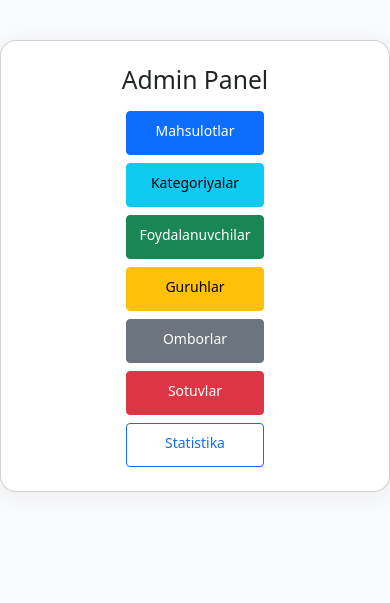
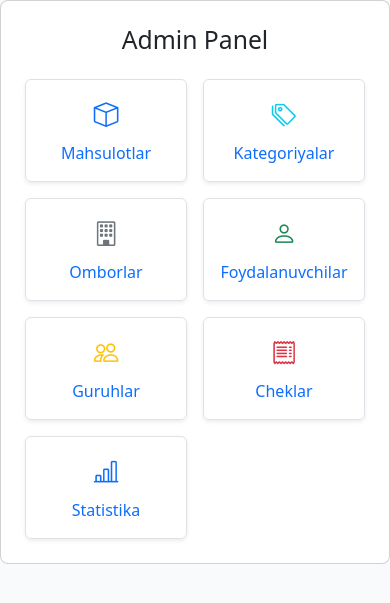
Before and after one commit to Abdullo200604/idealmarket, a Django app: page /management/ in a window 390 px wide. Shown: the part 113-716 px from the top of the page. Run offline with Django 5.2, Linux system fonts and the light colour scheme; the visitor is signed in with stand-in values (Sample User, id 1).

Commit message:
Improve responsive templates and admin menu

```diff
--- a/idealmarket/market/templates/base.html
+++ b/idealmarket/market/templates/base.html
@@ -5,7 +5,8 @@
     <title>{% block title %}Ideal Market{% endblock %}</title>
     <meta name="viewport" content="width=device-width, initial-scale=1">
     <link href="https://cdn.jsdelivr.net/npm/bootstrap@5.3.3/dist/css/bootstrap.min.css" rel="stylesheet">
-    {% block head %}{% endblock %}
+    <link href="https://cdn.jsdelivr.net/npm/bootstrap-icons@1.11.3/font/bootstrap-icons.css" rel="stylesheet">
+    {% block extra_css %}{% endblock %}
     <style>
         body { background: #f9fafc; }
         .main-card {
@@ -16,7 +17,21 @@
             border-radius: 16px;
             box-shadow: 0 4px 20px #ececec;
         }
-        @media (max-width: 700px) { .main-card { padding: 8px; } }
+        @media (max-width: 600px) {
+            .main-card {
+                box-shadow: none !important;
+                border-radius: 8px !important;
+                padding: 8px !important;
+                margin: 0 !important;
+                max-width: 100vw !important;
+            }
+            .container, .container-fluid { padding-left: 2px !important; padding-right: 2px !important; }
+            .table-responsive { max-width: 100vw !important; overflow-x: auto; }
+            table, thead, tbody, th, td, tr { font-size: 13px !important; white-space: nowrap; }
+            .btn, button { min-width: 44px !important; min-height: 44px !important; font-size: 14px !important; padding: 8px 12px !important; }
+            .list-group-item, .form-control { font-size: 15px !important; }
+        }
+        @media (min-width: 601px) { .main-card { padding: 32px; } }
         .topbar {
             display: flex;
             justify-content: space-between;
@@ -24,13 +39,6 @@
             padding: 12px 24px;
         }
         .topbar .btn { margin-left: 12px; }
-        @media (max-width: 600px) {
-            .container, .container-fluid { padding-left: 2px !important; padding-right: 2px !important; }
-            .table-responsive { max-width: 100vw !important; overflow-x: auto; }
-            table, thead, tbody, th, td, tr { font-size: 13px !important; white-space: nowrap; }
-            .btn, button { min-width: 44px !important; min-height: 44px !important; font-size: 14px !important; padding: 8px 12px !important; }
-            .list-group-item, .form-control { font-size: 15px !important; }
-        }
     </style>
 </head>
 <body>
@@ -49,6 +57,6 @@
     </div>
     {% block content %}{% endblock %}
     <script src="https://cdn.jsdelivr.net/npm/bootstrap@5.3.3/dist/js/bootstrap.bundle.min.js"></script>
-    {% block scripts %}{% endblock %}
+    {% block extra_js %}{% endblock %}
 </body>
 </html>
--- a/idealmarket/market/templates/market/admin_management.html
+++ b/idealmarket/market/templates/market/admin_management.html
@@ -2,16 +2,65 @@
 {% block title %}Admin Panel{% endblock %}
 {% block content %}
 <div class="card main-card">
-    <div class="card-body text-center">
-        <h2 class="mb-3">Admin Panel</h2>
-        <div class="d-grid gap-2 gap-md-3 d-md-flex justify-content-center">
-            <a href="{% url 'admin_products' %}" class="btn btn-primary btn-sm w-100">Mahsulotlar</a>
-            <a href="{% url 'admin_categories' %}" class="btn btn-info btn-sm w-100">Kategoriyalar</a>
-            <a href="{% url 'admin_users' %}" class="btn btn-success btn-sm w-100">Foydalanuvchilar</a>
-            <a href="{% url 'admin_groups' %}" class="btn btn-warning btn-sm w-100">Guruhlar</a>
-            <a href="{% url 'admin_ombors' %}" class="btn btn-secondary btn-sm w-100">Omborlar</a>
-            <a href="{% url 'admin_sales' %}" class="btn btn-danger btn-sm w-100">Sotuvlar</a>
-            <a href="{% url 'statistics' %}" class="btn btn-outline-primary btn-sm w-100">Statistika</a>
+    <div class="card-body">
+        <h2 class="mb-4 text-center">Admin Panel</h2>
+        <div class="row row-cols-2 row-cols-sm-3 row-cols-md-4 g-3 text-center">
+            <div class="col">
+                <a href="{% url 'admin_products' %}" class="text-decoration-none">
+                    <div class="p-3 border rounded h-100 shadow-sm">
+                        <i class="bi bi-box fs-2 text-primary"></i>
+                        <div class="mt-2">Mahsulotlar</div>
+                    </div>
+                </a>
+            </div>
+            <div class="col">
+                <a href="{% url 'admin_categories' %}" class="text-decoration-none">
+                    <div class="p-3 border rounded h-100 shadow-sm">
+                        <i class="bi bi-tags fs-2 text-info"></i>
+                        <div class="mt-2">Kategoriyalar</div>
+                    </div>
+                </a>
+            </div>
+            <div class="col">
+                <a href="{% url 'admin_ombors' %}" class="text-decoration-none">
+                    <div class="p-3 border rounded h-100 shadow-sm">
+                        <i class="bi bi-building fs-2 text-secondary"></i>
+                        <div class="mt-2">Omborlar</div>
+                    </div>
+                </a>
+            </div>
+            <div class="col">
+                <a href="{% url 'admin_users' %}" class="text-decoration-none">
+                    <div class="p-3 border rounded h-100 shadow-sm">
+                        <i class="bi bi-person fs-2 text-success"></i>
+                        <div class="mt-2">Foydalanuvchilar</div>
+                    </div>
+                </a>
+            </div>
+            <div class="col">
+                <a href="{% url 'admin_groups' %}" class="text-decoration-none">
+                    <div class="p-3 border rounded h-100 shadow-sm">
+                        <i class="bi bi-people fs-2 text-warning"></i>
+                        <div class="mt-2">Guruhlar</div>
+                    </div>
+                </a>
+            </div>
+            <div class="col">
+                <a href="{% url 'admin_sales' %}" class="text-decoration-none">
+                    <div class="p-3 border rounded h-100 shadow-sm">
+                        <i class="bi bi-receipt fs-2 text-danger"></i>
+                        <div class="mt-2">Cheklar</div>
+                    </div>
+                </a>
+            </div>
+            <div class="col">
+                <a href="{% url 'statistics' %}" class="text-decoration-none">
+                    <div class="p-3 border rounded h-100 shadow-sm">
+                        <i class="bi bi-bar-chart-line fs-2 text-primary"></i>
+                        <div class="mt-2">Statistika</div>
+                    </div>
+                </a>
+            </div>
         </div>
     </div>
 </div>
```
Also changed, not shown: idealmarket/market/templates/market/home.html (+13 -17 lines).
